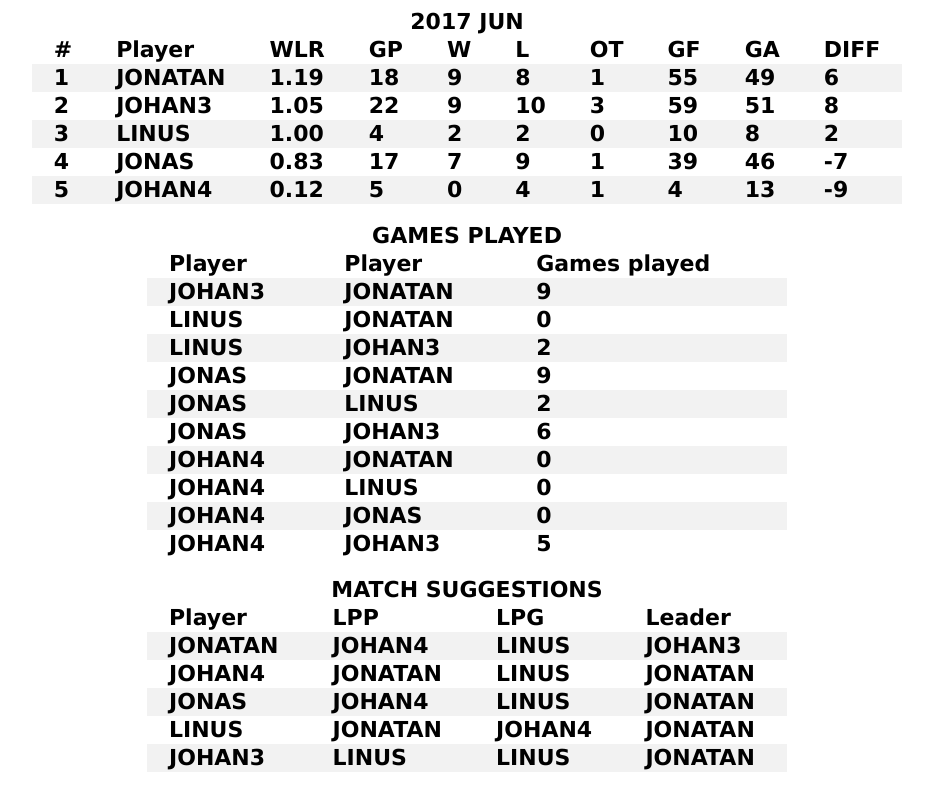
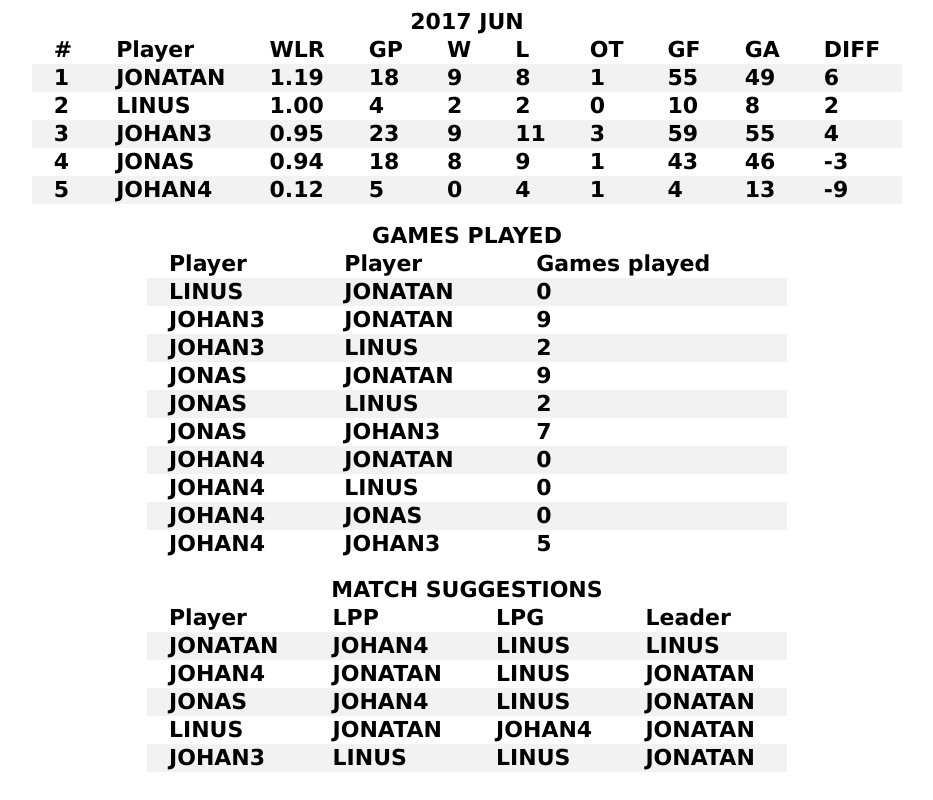
Before and after one commit to SoamJaws/nhl, a plain HTML site: page index.html in a window 1280 px wide. Shown: the whole page, without its empty margins (181-1114 px from the left). Drawn offline with Linux system fonts and the light colour scheme.

Commit message:
Updated stats

```diff
--- a/index.html
+++ b/index.html
@@ -30,18 +30,6 @@
 </tr>
 <tr class="player">
 <th>2</th>
-<th>JOHAN3</th>
-<th>1.05</th>
-<th>22</th>
-<th>9</th>
-<th>10</th>
-<th>3</th>
-<th>59</th>
-<th>51</th>
-<th>8</th>
-</tr>
-<tr class="player">
-<th>3</th>
 <th>LINUS</th>
 <th>1.00</th>
 <th>4</th>
@@ -53,16 +41,28 @@
 <th>2</th>
 </tr>
 <tr class="player">
+<th>3</th>
+<th>JOHAN3</th>
+<th>0.95</th>
+<th>23</th>
+<th>9</th>
+<th>11</th>
+<th>3</th>
+<th>59</th>
+<th>55</th>
+<th>4</th>
+</tr>
+<tr class="player">
 <th>4</th>
 <th>JONAS</th>
-<th>0.83</th>
-<th>17</th>
-<th>7</th>
+<th>0.94</th>
+<th>18</th>
+<th>8</th>
 <th>9</th>
 <th>1</th>
-<th>39</th>
+<th>43</th>
 <th>46</th>
-<th>-7</th>
+<th>-3</th>
 </tr>
 <tr class="player">
 <th>5</th>
@@ -86,18 +86,18 @@
 <th>Games played</th>
 </tr>
 <tr class="player">
+<th>LINUS</th>
+<th>JONATAN</th>
+<th>0</th>
+</tr>
+<tr class="player">
 <th>JOHAN3</th>
 <th>JONATAN</th>
 <th>9</th>
 </tr>
 <tr class="player">
+<th>JOHAN3</th>
 <th>LINUS</th>
-<th>JONATAN</th>
-<th>0</th>
-</tr>
-<tr class="player">
-<th>LINUS</th>
-<th>JOHAN3</th>
 <th>2</th>
 </tr>
 <tr class="player">
@@ -113,7 +113,7 @@
 <tr class="player">
 <th>JONAS</th>
 <th>JOHAN3</th>
-<th>6</th>
+<th>7</th>
 </tr>
 <tr class="player">
 <th>JOHAN4</th>
@@ -149,7 +149,7 @@
 <th>JONATAN</th>
 <th>JOHAN4</th>
 <th>LINUS</th>
-<th>JOHAN3</th>
+<th>LINUS</th>
 </tr>
 <tr class="player">
 <th>JOHAN4</th>
```
